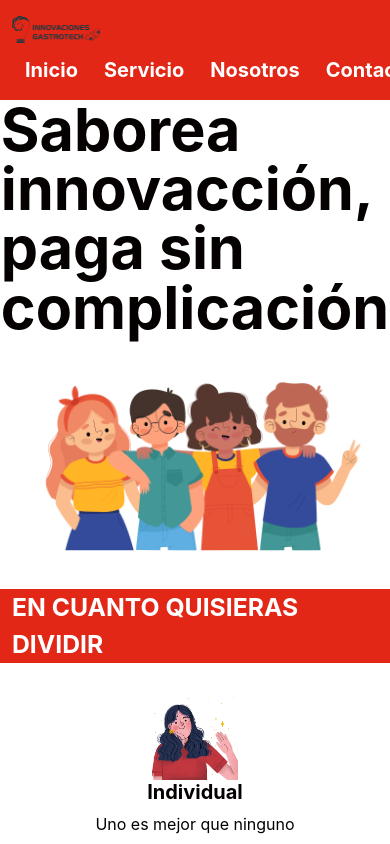
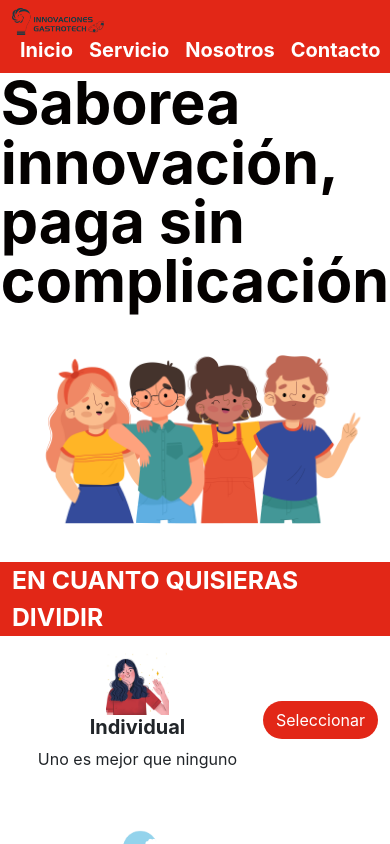
Before and after one commit to Diego503jr/DiviCuentas-Express, a React (Create React App) app: page / in a window 390 px wide. Built offline with nearby package versions, Linux system fonts and the light colour scheme.

Commit message:
En fase de rediseño movil

```diff
--- a/src/components/ItemFood.jsx
+++ b/src/components/ItemFood.jsx
@@ -5,6 +5,7 @@ export default function ItemFood({
   img1,
   id,
   title1,
+  description1,
   txt1,
   id1,
   id2,
@@ -27,6 +28,7 @@ export default function ItemFood({
           >
             <img src={img1} alt={img1} className="img-fluid w-25" />
             <h3 className="fs-5 fw-bold">{title1}</h3>
+            <i className="fs-6">{description1}</i>
             <p className="fw-normal">{txt1}</p>
             <div className="d-flex">
               <Check
--- a/src/components/Navbar.jsx
+++ b/src/components/Navbar.jsx
@@ -11,9 +11,7 @@ export default function Navbar() {
       className="col-sm-12 navbar navbar-expand-lg"
     >
       <div className="container-fluid">
-        <div className="navbar-brand">
-          <img src={logotipo} alt={logotipo} className="img-fluid w-25" />
-        </div>
+        <img src={logotipo} alt={logotipo} className="img-fluid w-25" />
         <form className="d-flex" role="search">
           <button
             onClick={(e) => {
@@ -21,7 +19,7 @@ export default function Navbar() {
               navigate("/");
             }}
             type="button"
-            className="btn text-white fw-bold fs-5"
+            className="nav-link mx-2 text-white fw-bold fs-5"
           >
             Inicio
           </button>
@@ -31,7 +29,7 @@ export default function Navbar() {
               navigate("/services");
             }}
             type="button"
-            className="btn text-white fw-bold fs-5"
+            className="nav-link mx-2 text-white fw-bold fs-5"
           >
             Servicio
           </button>
@@ -41,7 +39,7 @@ export default function Navbar() {
               navigate("/about-us");
             }}
             type="button"
-            className="btn text-white fw-bold fs-5"
+            className="nav-link mx-2 text-white fw-bold fs-5"
           >
             Nosotros
           </button>
@@ -51,7 +49,7 @@ export default function Navbar() {
               navigate("/contact");
             }}
             type="button"
-            className="btn text-white fw-bold fs-5"
+            className="nav-link mx-2 text-white fw-bold fs-5"
           >
             Contacto
           </button>
--- a/src/components/Option.jsx
+++ b/src/components/Option.jsx
@@ -9,7 +9,26 @@ export default function Option({
   dataBsTarget,
 }) {
   return (
-    <div className="d-flex flex-wrap col-sm-6 mt-3 mb-4">
+    <React.Fragment>
+      <div className="d-flex d-sm-none col-sm-12 mt-3 mb-4">
+        <div className="d-flex flex-column align-items-center">
+          <img src={img1} alt={img1} className="img-fluid w-25" />
+          <h3 className="fs-5 fw-bold">{title1}</h3>
+          <p className="fw-normal">{txt1}</p>
+        </div>
+        <div className="d-flex align-items-center">
+          <button
+            style={{ backgroundColor: "#E22717", cursor: "pointer" }}
+            className="btn rounded-5 text-white fs-6"
+            onClick={onClick1}
+            data-bs-toggle={dataBsToggle}
+            data-bs-target={dataBsTarget}
+          >
+            Seleccionar
+          </button>
+        </div>
+      </div>
+      <div className="d-none d-sm-flex flex-wrap col-sm-6 mt-3 mb-4">
         <div className="container">
           <div className="row">
             <div
@@ -32,5 +51,6 @@ export default function Option({
           </div>
         </div>
       </div>
+    </React.Fragment>
   );
 }
--- a/src/pages/Bills.jsx
+++ b/src/pages/Bills.jsx
@@ -41,7 +41,7 @@ export default function Bills() {
             />
           ))}
           <div className="col-sm-7 fw-bold fs-5 my-2">
-            Subtotal: $ {totalCliente1.toFixed(2)}
+            Total 1° persona: $ {totalCliente1.toFixed(2)}
           </div>
           <h1 className="col-sm-7 d-flex justify-content-center border-4 border-black border-top">
             {name2}
@@ -54,7 +54,7 @@ export default function Bills() {
             />
           ))}
           <div className="col-sm-7 fw-bold fs-5 mt-2">
-            Subtotal: $ {totalCliente2.toFixed(2)}
+            Total 2° persona: $ {totalCliente2.toFixed(2)}
           </div>
           <div className="col-sm-7 d-flex justify-content-center border-4 border-black border-top my-2">
             <h1 className="mx-3 mt-3">Total a pagar: </h1>
--- a/src/pages/Contact.jsx
+++ b/src/pages/Contact.jsx
@@ -24,7 +24,7 @@ export default function Contact() {
         className="row d-flex justify-content-center"
       >
         <div className="col-sm-8 d-flex justify-content-center my-3">
-          <h1>Contactanos</h1>
+          <h1>Contáctanos</h1>
         </div>
         <form action="" className="col-sm-8 card border border-2 my-3">
           <div className="my-3">
--- a/src/pages/Food.jsx
+++ b/src/pages/Food.jsx
@@ -47,6 +47,7 @@ export default function Food() {
               key={index}
               img1={item.image}
               title1={item.title}
+              description1={item.description}
               txt1={`$ ${item.price}`}
               name1={`cliente1`}
               name2={`cliente2`}
--- a/src/pages/Home.jsx
+++ b/src/pages/Home.jsx
@@ -20,13 +20,13 @@ export default function Home() {
         <div className="row h-100">
           <div
             style={{ color: "#040100" }}
-            className="col-sm-5 d-flex flex-column justify-content-center align-items-center"
+            className="col-sm-6 d-flex flex-column justify-content-center align-items-center"
           >
             <h1
               style={{ fontSize: "3.7rem", color: "#040100" }}
               className="fw-bold lh-1"
             >
-              Saborea innovacción, paga sin complicación
+              Saborea innovación, paga sin complicación
             </h1>
           </div>
           <div className="col-sm-6">
--- a/src/utils/database.js
+++ b/src/utils/database.js
@@ -9,37 +9,49 @@ export let comida = [];
 
 let tacos = {
   id: 0,
-  title: "Orden de tacos",
+  title: "Tacos de birria",
   price: "3.50",
+  description:
+    "Deliciosos tacos de birria preparados con carne de res marinada en adobo y cocida a fuego lento. Acompañados de cebolla, cilantro y salsa.",
   image: tacosImg,
 };
 let pizza = {
   id: 1,
-  title: "Porción de pizza",
+  title: "Pizza tradicional",
+  description:
+    "Una pizza clásica con salsa de tomate, queso mozzarella y peperoni. Horneada a la perfección.",
   price: "1.50",
   image: pizzaImg,
 };
 let hamburguesa = {
   id: 2,
   title: "Hamburguesa sencilla",
+  description:
+    "Una jugosa hamburguesa de carne de res con lechuga, tomate y mayonesa, servida en un pan suave y fresco.",
   price: "2.25",
   image: hamburguesaImg,
 };
 let papasFritas = {
   id: 3,
   title: "Papas fritas",
+  description:
+    "Crujientes y doradas, nuestras papas fritas son el acompañamiento perfecto para cualquier platillo.",
   price: "3.99",
   image: papasFritasImg,
 };
 let refresco = {
   id: 4,
-  title: "Refresco natural",
+  title: "Refresco de Horchata",
+  description:
+    "Una refrescante bebida de horchata, preparada con arroz, canela y vainilla. Dulce y deliciosa.",
   price: "1.00",
   image: refrescoImg,
 };
 let gaseosa = {
   id: 5,
-  title: "Gaseosa de sabores",
+  title: "Coca Cola",
+  description:
+    "La clásica Coca Cola, burbujeante y refrescante, perfecta para acompañar tus comidas favoritas.",
   price: "1.25",
   image: gaseosaImg,
 };
```
Lines whose indentation alone changed are shown as unchanged.
